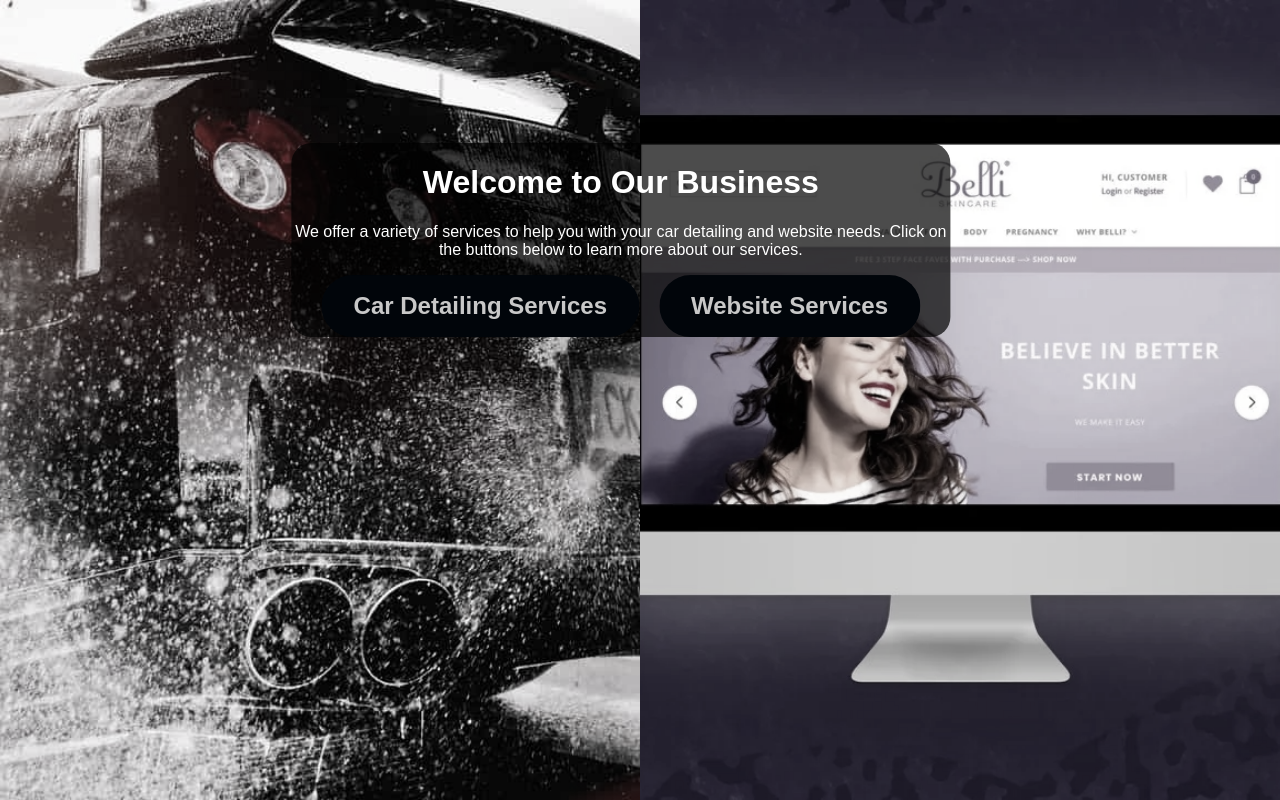
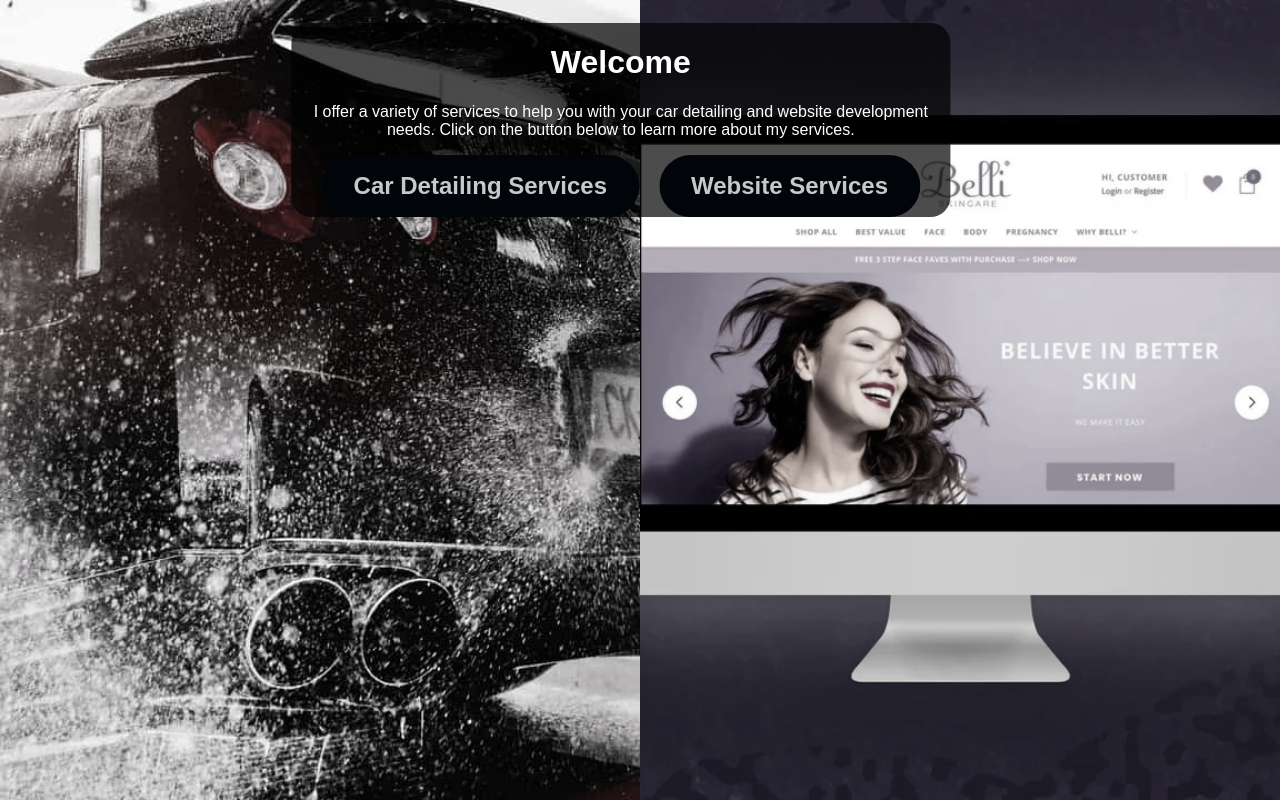
Before and after one commit to Kaireega/website, a React (Create React App) app in the folder frontend/: page / in a window 1280 px wide. Built offline with nearby package versions, Linux system fonts and the light colour scheme.

Commit message:
commit before computer i brake down

```diff
--- a/frontend/src/pages/homePage/HomePage.css
+++ b/frontend/src/pages/homePage/HomePage.css
@@ -45,7 +45,7 @@
 /* Content section */
 .content {
   position: absolute; /* Absolute to overlay perfectly */
-  top: 30%; /* Center vertically */
+  top: 15%; /* Center vertically */
   left: 48.5%; /* Center horizontally */
   transform: translate(-50%, -50%); /* Adjust to center */
   z-index: 2; /* Ensure content is above background */
--- a/frontend/src/pages/homePage/HomePage.jsx
+++ b/frontend/src/pages/homePage/HomePage.jsx
@@ -23,10 +23,10 @@ function HomePage() {
       {/* Content Section */}
       <div className="content">
         <div className="text-container">
-          <h1>Welcome to Our Business</h1>
+          <h1>Welcome</h1>
             <p>
-              We offer a variety of services to help you with your car detailing and
-              website needs. Click on the buttons below to learn more about our
+              I offer a variety of services to help you with your car detailing and
+              website development needs. Click on the button below to learn more about my
               services.
             </p>
           </div>
```
